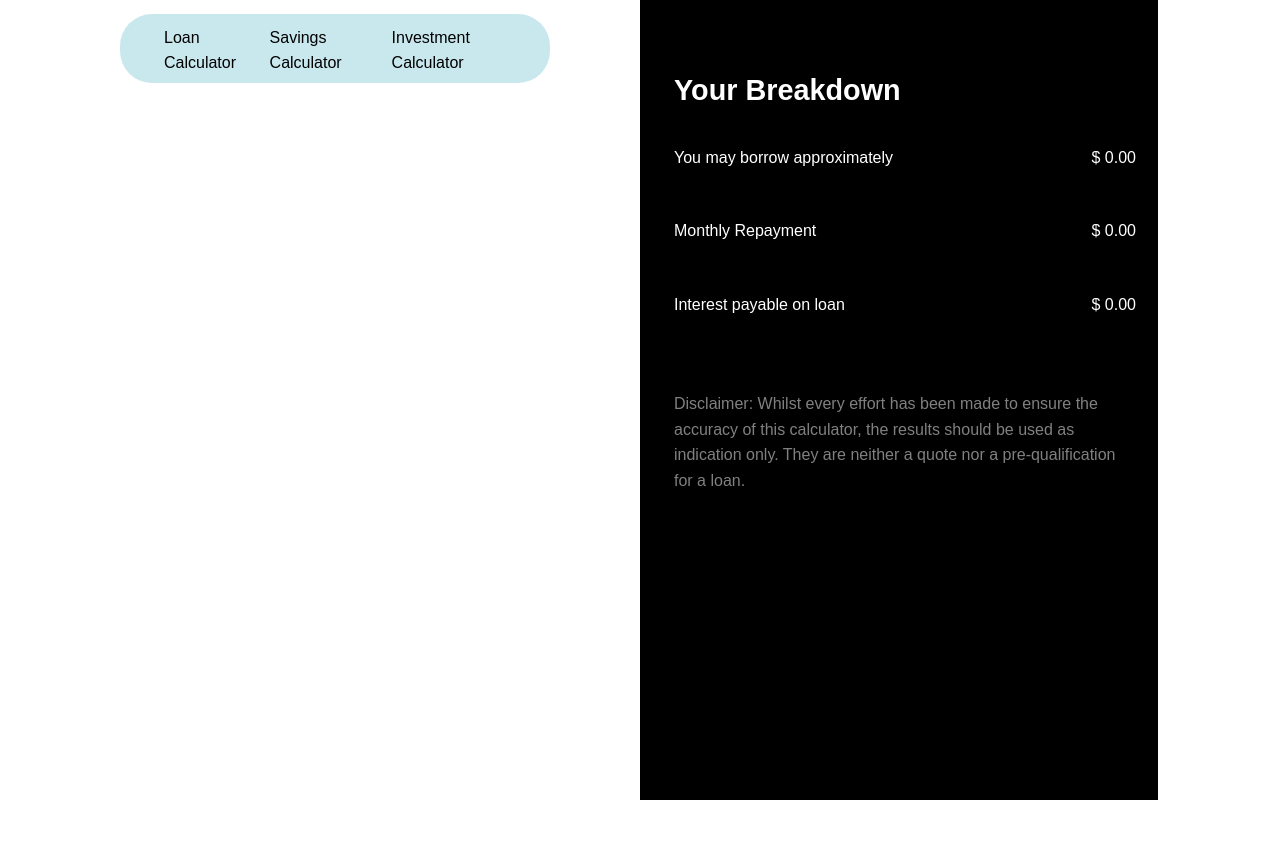
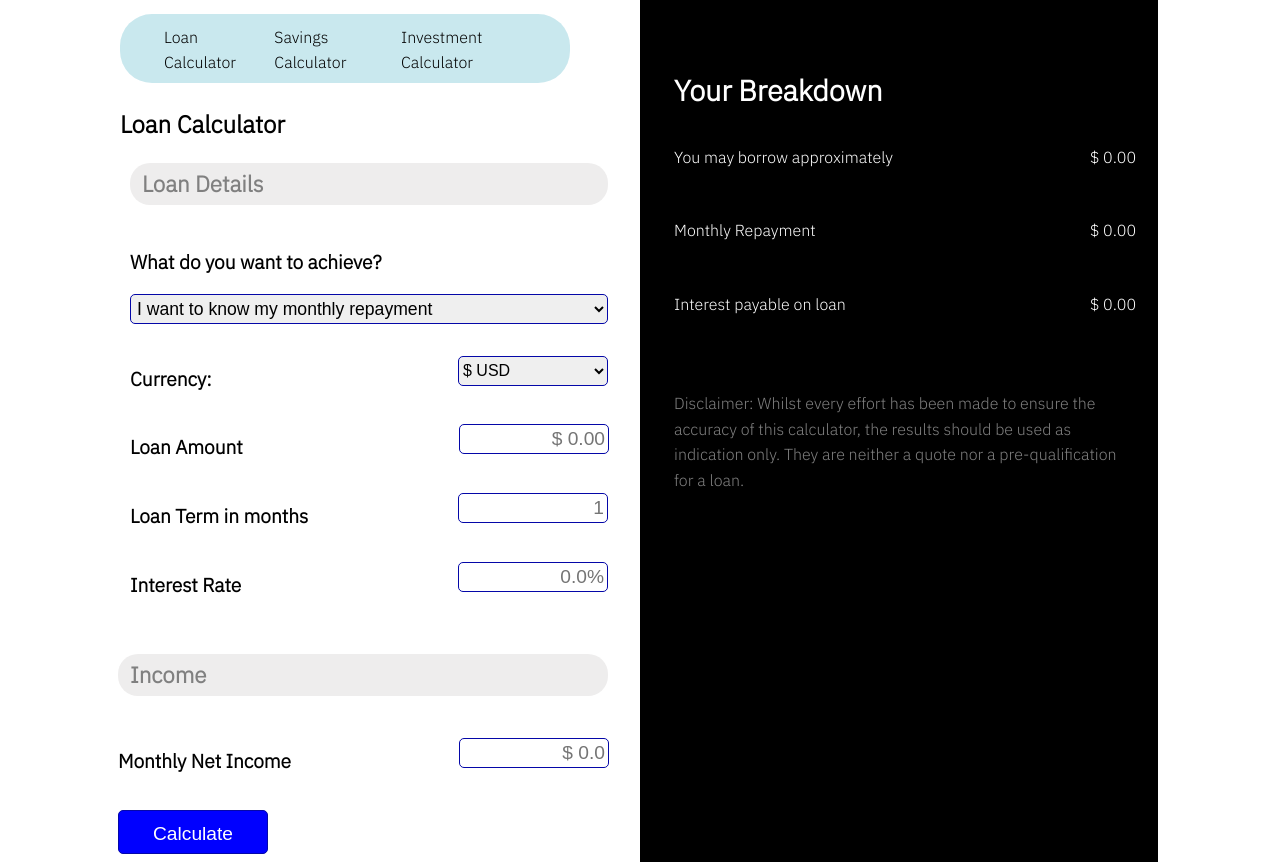
Before and after one commit to Finviserr/Finiviserr, a website: page loancalc1.html in a window 1280 px wide. Shown: the part 80-942 px from the top of the page. Before the commit the page ends 880 px from the top, so only its background shows below. Drawn offline with Linux system fonts and the light colour scheme.

Commit message:
new design changes

```diff
--- a/loancalc1.html
+++ b/loancalc1.html
@@ -17,8 +17,8 @@
                 <div class="logo">
                     <a href="index.html"><img class="logo" src="./images/finviserr_logo.svg" alt="logo"/></a>
                 </div>
-<!-- Header Section -->
-<header>
+    <!-- Header Section -->
+    <header>
     <div class="container">
         <div>
             <h2><a href="loancalc.html">Loan Calculator</a></h2>
@@ -31,7 +31,88 @@
             </div>
 
     </div>
-</header>
+    </header>
+<!-- Loan Details Section -->
+
+<section class="loan-calc-details">
+    <div class="container">
+        <h1>Loan Calculator</h1>
+
+        <div class="loan-details">
+                <div>
+                <h2>Loan Details</h2>
+                </div>
+        <div>
+            <form class="main">
+            <div class="form-control" style="width: 100%;display: block; margin-bottom: 1.5rem;">
+                <label>What do you want to achieve?</label>
+                <select id="select1" name="select1" style="width: 100%;margin-top: 1rem;font-size: 1.1rem;padding: 3px 2px;" onchange="populate('select1','loan-amount-div','monthly-repay-div')">
+                    <option value="monthly-repayment">I want to know my monthly repayment</option>
+                    <option value="loan-amount">I want to know how much I can borrow</option>
+                </select>
+            </div>
+
+            <div class="form-control">
+                <label for="currency">Currency:</label>
+                <select id="currency" name="currency">
+                <option value="dollar">$ USD</option>
+                </select>
+            </div>
+
+            <div class="form-control" id="loan-amount-div">
+                <label for="loan-term">Loan Amount</label>
+                <div class="options">
+                <small>Error message</small>
+                <input type="number" step="0.01" min="0" placeholder="$ 0.00" onkeyup="decimalCheck()" name="loan-amount" id="loan-amount">
+                </div>
+            </div>
+
+            <div class="form-control hide" id="monthly-repay-div">
+                <label for="loan-term">Monthly Repayment</label>
+                <div class="options">
+                <input type="number" step="0.01" min="0" placeholder="$ 0.00" onkeyup="decimalCheck()" name="monthly-repayment" id="monthly-repayment">
+                </div>
+            </div>
+
+            <div class="form-control">
+                <label for="loan-months">Loan Term in months</label>
+                <input type="number" placeholder="1" min="1" name="loan-months" id="loan-months">
+            </div>
+
+            <div class="form-control">
+                <label for="interest-rate">Interest Rate</label>
+                <input type="number" placeholder="0.0%" name="interestRate" id="interestRate" onkeyup="decimalCheckInterest()">
+                <small style="margin-left: 22rem;">Error message</small>
+            </div>
+                    <br>
+        </div>
+
+        <div class="loan-details">
+            <div>
+                <h2>Income</h2>
+            </div>
+
+            <div>
+                <div class="form-control">
+                    <label for="loan-term">Monthly Net Income</label>
+                     <div class="options">
+                        <!-- <select id="loan-term" name="loan-term">
+                            <option class="monthly" value="month">Monthly</option>
+                        </select> -->
+                            <input type="number" placeholder="$ 0.0" name="month-income" id="month-income">
+                            </div>
+                        </div>
+                        <br>
+                    <input type="submit" value="Calculate" class="btn-submit">
+                </form>
+                </div>
+            </div>
+            </div>
+        </div>
+    </section>
+
+
+
 </div>
 
 <!-- Second Grid Item -->
--- a/stylesLoan.css
+++ b/stylesLoan.css
@@ -1,3 +1,5 @@
+@import url('https://fonts.googleapis.com/css2?family=IBM+Plex+Sans:wght@300&display=swap');
+
 *{
     box-sizing: border-box;
     margin: 0;
@@ -55,7 +57,7 @@ body{
 /* Header Section */
 
 header .container{
-    max-width: 430px;
+    max-width: 450px;
     overflow-x: auto;
     display: flex;
     justify-content: space-around;
@@ -63,6 +65,7 @@ header .container{
     border-radius: 32px;
     margin-top: 22px;
     margin-left: -2px;
+    margin-bottom: 22px;
 
 }
 
@@ -79,6 +82,77 @@ header h2{
     font-weight: normal;
     font-size: 1rem;
 }
+
+/* Loan Calculator -- Details Grid */
+
+.loan-calc-details{
+    margin-left: -12px;
+}
+
+.loan-calc-details h1{
+    margin-left: -22px;
+}
+
+.loan-details{
+    display: flex;
+    flex-direction: column;
+    max-width: 500px;
+    margin-left: -12px;
+}
+
+.loan-details h2{
+    font-size: 1.4rem;
+    color: gray;
+    background-color: rgb(172, 165, 165,0.2);
+    border-radius: 20px;
+    padding: 3px 12px;
+   margin: 20px auto;
+}
+
+.form-control{
+    display: flex;
+    justify-content: space-between;
+    margin-top: 22px;
+    position: relative;
+}
+
+.form-control label{
+ font-size: 1.2rem;
+ font-weight: bolder;
+margin: 8px 0;
+}
+
+.form-control .options{
+    margin-right:-1px;
+    margin-bottom: 3px;
+}
+
+.form-control select, input{
+width: 150px;
+margin-bottom: 8px;
+height: 30px;
+border-radius: 5px;
+font-size: 1rem;
+outline: none;
+border: 1px solid rgb(4, 7, 168);
+}
+
+.form-control input::placeholder{
+    float: right;
+    font-size: 1.2rem;
+    line-height: 1.6;
+    padding-right: 3px;
+}
+
+.btn-submit{
+    font-size: 1.2rem;
+    color: white;
+    background-color: blue;
+    padding: 21px 20px;
+    line-height: 0.2;
+}
+
+
 
 /* Loan Calculator -- Breakdown Grid */
 
@@ -123,3 +197,23 @@ header h2{
 .green{
     color: green;
 }
+
+.form-control.success input {
+    border-color: #2ecc71;
+  }
+
+  .form-control.error input {
+    border-color: #e74c3c;
+  }
+
+  .form-control small {
+    color: #e74c3c;
+    position: absolute;
+    top:-1.4rem;
+    left: 0.3rem;
+    visibility: hidden;
+  }
+
+  .form-control.error small {
+    visibility: visible;
+  }
```
